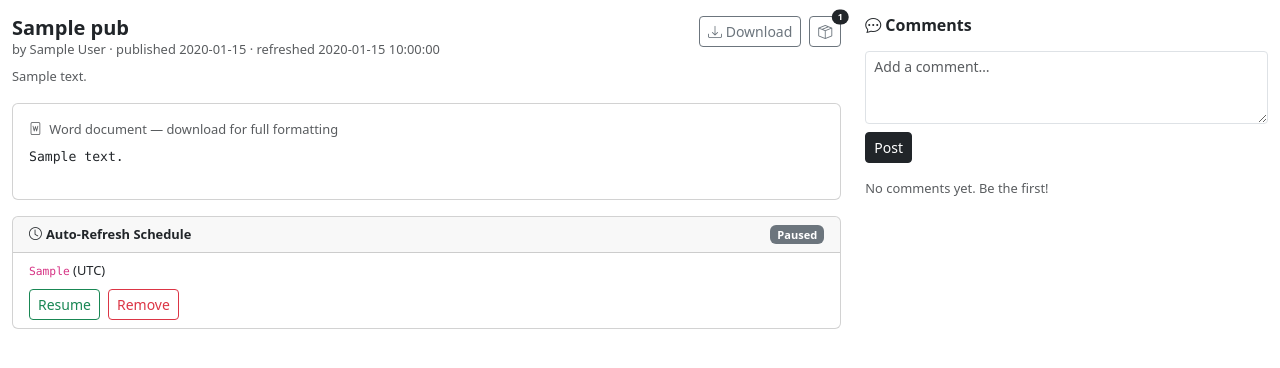
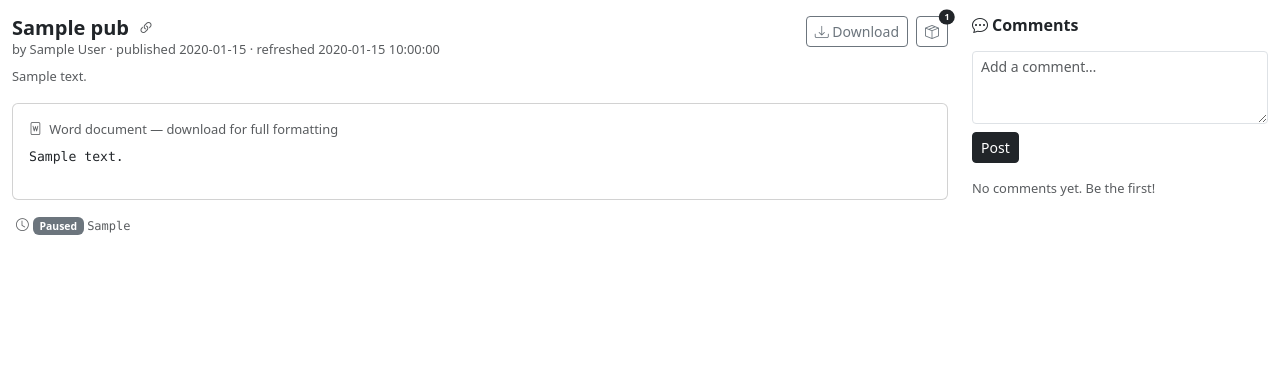
Before and after one commit to rishavkumar-product/pulseboard, a FastAPI app: template templates/publication.html in a window 1280 px wide. Shown: the part 46-414 px from the top of the page. Run offline with FastAPI, Linux system fonts and the light colour scheme; the template is opened without the code that fills it: most values are stand-ins (such as "Sample title", 1, 10 or a date in 2020); some libraries are stand-ins or nearby versions.

Commit message:
feat: copy-link button + MCP resolve_url tool
- publication.html: link icon next to title copies current URL to clipboard with 2s "Copied!" toast; comments col-md-4→3, main col-md-8→9; fullscreen CTA above iframe; Replace script + Schedule behind collapsible CTAs
- pb_mcp.py: resolve_url tool — parses any PulseBoard /publications/{id} URL and returns full pub metadata (title, scripts, schedule, refresh status); Claude can now identify a report just from a pasted link

Co-Authored-By: Claude Sonnet 4.6 <noreply@anthropic.com>

```diff
--- a/routers/publications.py
+++ b/routers/publications.py
@@ -1,6 +1,7 @@
 from fastapi import APIRouter, Depends, HTTPException, UploadFile, File, Form
 from fastapi.responses import FileResponse
 from pydantic import BaseModel
+from pathlib import Path
 from auth import get_current_user
 from database import db
 from services import file_service
--- a/services/file_service.py
+++ b/services/file_service.py
@@ -26,21 +26,21 @@ async def save_upload(pub_id: int, file: UploadFile) -> tuple[str, str]:
     dest = pub_dir(pub_id) / f"output.{file_type}"
     content = await file.read()
     dest.write_bytes(content)
-    return str(dest), file_type
+    return str(dest.resolve()), file_type
 
 
 async def save_script(pub_id: int, file: UploadFile) -> str:
     dest = script_dir(pub_id) / "refresh.py"
     content = await file.read()
     dest.write_bytes(content)
-    return str(dest)
+    return str(dest.resolve())
 
 
 def save_named_script(pub_id: int, filename: str, content: bytes) -> str:
     """Save a script file with its original filename (sync, no UploadFile)."""
     dest = script_dir(pub_id) / filename
     dest.write_bytes(content)
-    return str(dest)
+    return str(dest.resolve())
 
 
 def backup_output(pub_id: int):
--- a/templates/publication.html
+++ b/templates/publication.html
@@ -11,10 +11,17 @@
 
 <div class="row g-4">
   <!-- Main viewer -->
-  <div class="col-md-8">
+  <div class="col-md-9">
     <div class="d-flex justify-content-between align-items-start mb-2">
       <div>
-        <h5 class="fw-bold mb-0">{{ pub.title }}</h5>
+        <div class="d-flex align-items-center gap-2">
+          <h5 class="fw-bold mb-0">{{ pub.title }}</h5>
+          <button class="btn btn-link p-0 text-muted" onclick="copyPubLink(this)" title="Copy link"
+                  style="font-size:1rem;line-height:1;text-decoration:none">
+            <i class="bi bi-link-45deg"></i>
+          </button>
+          <span id="copy-toast" class="text-success small d-none" style="font-size:0.72rem">Copied!</span>
+        </div>
         <div class="text-muted small">
           by {{ pub.author }} &middot; published {{ pub.created_at[:10] }}
           {% if pub.last_refreshed_at %}&middot; refreshed {{ pub.last_refreshed_at }}{% endif %}
@@ -108,6 +115,11 @@
     <!-- ── /Script Package Panel ──────────────────────────────────── -->
 
     {% if pub.file_type == 'html' %}
+    <div class="d-flex justify-content-end mb-1">
+      <button class="btn btn-sm btn-outline-secondary py-0 px-2" onclick="openFullscreen()" title="Fullscreen">
+        <i class="bi bi-arrows-fullscreen me-1"></i><span style="font-size:0.75rem">Full screen</span>
+      </button>
+    </div>
     <iframe id="pub-iframe" src="/api/publications/{{ pub.id }}/file" sandbox="allow-scripts allow-same-origin"></iframe>
     {% else %}
     <div class="card mb-3">
@@ -152,12 +164,27 @@
     </div>
     {% endif %}
 
-    <!-- Upload script -->
+    <!-- CTA row: Replace Script + Schedule -->
+    <div class="d-flex gap-3 mt-3 px-1" style="font-size:0.8rem">
+      {% if user_role == 'admin' or pub.created_by == user.user_id %}
+      <a href="#" class="text-muted text-decoration-none"
+         onclick="event.preventDefault(); togglePanel('replace-script-panel', this)"
+         data-label-off="<i class='bi bi-code-slash me-1'></i>Replace script"
+         data-label-on="<i class='bi bi-x me-1'></i>Cancel">
+        <i class="bi bi-code-slash me-1"></i>Replace script
+      </a>
+      {% endif %}
+      <a href="#" class="text-muted text-decoration-none"
+         onclick="event.preventDefault(); togglePanel('schedule-panel', this)"
+         data-label-off="<i class='bi bi-clock me-1'></i>{% if schedule %}Schedule: <code>{{ schedule.cron_expression }}</code>{% else %}Set schedule{% endif %}"
+         data-label-on="<i class='bi bi-x me-1'></i>Cancel">
+        <i class="bi bi-clock me-1"></i>{% if schedule %}<span class="badge {% if schedule.is_active %}bg-success{% else %}bg-secondary{% endif %}" style="font-size:0.65rem">{% if schedule.is_active %}Active{% else %}Paused{% endif %}</span> <code style="font-size:0.75rem">{{ schedule.cron_expression }}</code>{% else %}Set schedule{% endif %}
+      </a>
+    </div>
+
+    <!-- Replace script panel (hidden) -->
     {% if user_role == 'admin' or pub.created_by == user.user_id %}
-    <div class="card mt-3">
-      <div class="card-header small fw-semibold"><i class="bi bi-code-slash me-1"></i>
-        {% if pub.has_script %}Replace{% else %}Attach{% endif %} Refresh Script (.py)
-      </div>
+    <div id="replace-script-panel" class="card mt-2 d-none">
       <div class="card-body py-2">
         <form id="script-upload-form" class="d-flex gap-2 align-items-center">
           <input type="file" name="file" accept=".py" class="form-control form-control-sm" id="script-file-input" required>
@@ -167,19 +194,11 @@
     </div>
     {% endif %}
 
-    <!-- Schedule panel -->
-    <div class="card mt-3">
-      <div class="card-header d-flex justify-content-between align-items-center">
-        <span class="fw-semibold small"><i class="bi bi-clock me-1"></i>Auto-Refresh Schedule</span>
-        {% if schedule %}
-        <span class="badge {% if schedule.is_active %}bg-success{% else %}bg-secondary{% endif %}">
-          {% if schedule.is_active %}Active{% else %}Paused{% endif %}
-        </span>
-        {% endif %}
-      </div>
+    <!-- Schedule panel (hidden) -->
+    <div id="schedule-panel" class="card mt-2 d-none">
       <div class="card-body py-2">
         {% if schedule %}
-        <div class="mb-2 small"><code>{{ schedule.cron_expression }}</code> (UTC)</div>
+        <div class="mb-2 small"><code>{{ schedule.cron_expression }}</code> <span class="text-muted">(UTC)</span></div>
         <div class="d-flex gap-2">
           {% if schedule.is_active %}
           <button class="btn btn-sm btn-outline-warning" onclick="toggleSchedule({{ pub.id }}, false)">Pause</button>
@@ -200,7 +219,7 @@
   </div>
 
   <!-- Comments panel -->
-  <div class="col-md-4">
+  <div class="col-md-3">
     <h6 class="fw-bold mb-3"><i class="bi bi-chat-dots me-1"></i>Comments</h6>
 
     <div class="mb-3">
@@ -248,6 +267,37 @@ async function postComment(pubId) {
   window.location.reload();
 }
 
+// ── Copy publication link ─────────────────────────────────────────
+function copyPubLink(btn) {
+  navigator.clipboard.writeText(window.location.href).then(() => {
+    const toast = document.getElementById('copy-toast');
+    toast.classList.remove('d-none');
+    setTimeout(() => toast.classList.add('d-none'), 2000);
+  });
+}
+
+// ── Fullscreen iframe ─────────────────────────────────────────────
+function openFullscreen() {
+  const iframe = document.getElementById('pub-iframe');
+  if (iframe.requestFullscreen) iframe.requestFullscreen();
+  else if (iframe.webkitRequestFullscreen) iframe.webkitRequestFullscreen();
+  else if (iframe.mozRequestFullScreen) iframe.mozRequestFullScreen();
+  else {
+    // Fallback: open in new tab
+    window.open('/api/publications/{{ pub.id }}/file', '_blank');
+  }
+}
+
+// ── Generic collapsible panel toggle ──────────────────────────────
+function togglePanel(panelId, link) {
+  const panel = document.getElementById(panelId);
+  const isHidden = panel.classList.toggle('d-none');
+  if (link) {
+    const labelKey = isHidden ? 'labelOff' : 'labelOn';
+    link.innerHTML = link.dataset[isHidden ? 'labelOff' : 'labelOn'];
+  }
+}
+
 // ── Script package panel ───────────────────────────────────────────
 function toggleScriptsPanel() {
   document.getElementById('scripts-panel').classList.toggle('d-none');
```
Also changed, not shown: pb_mcp.py (+65 -0 lines).
